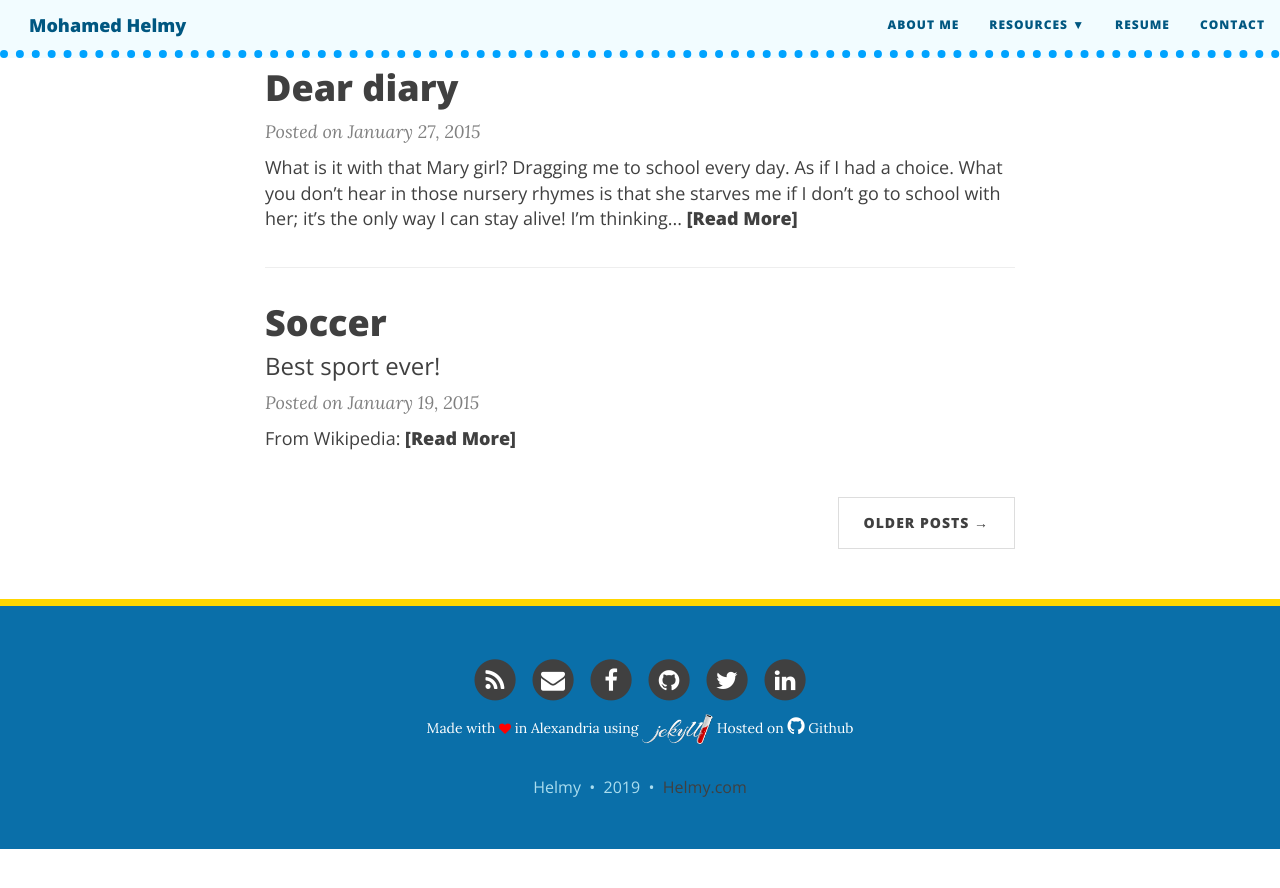
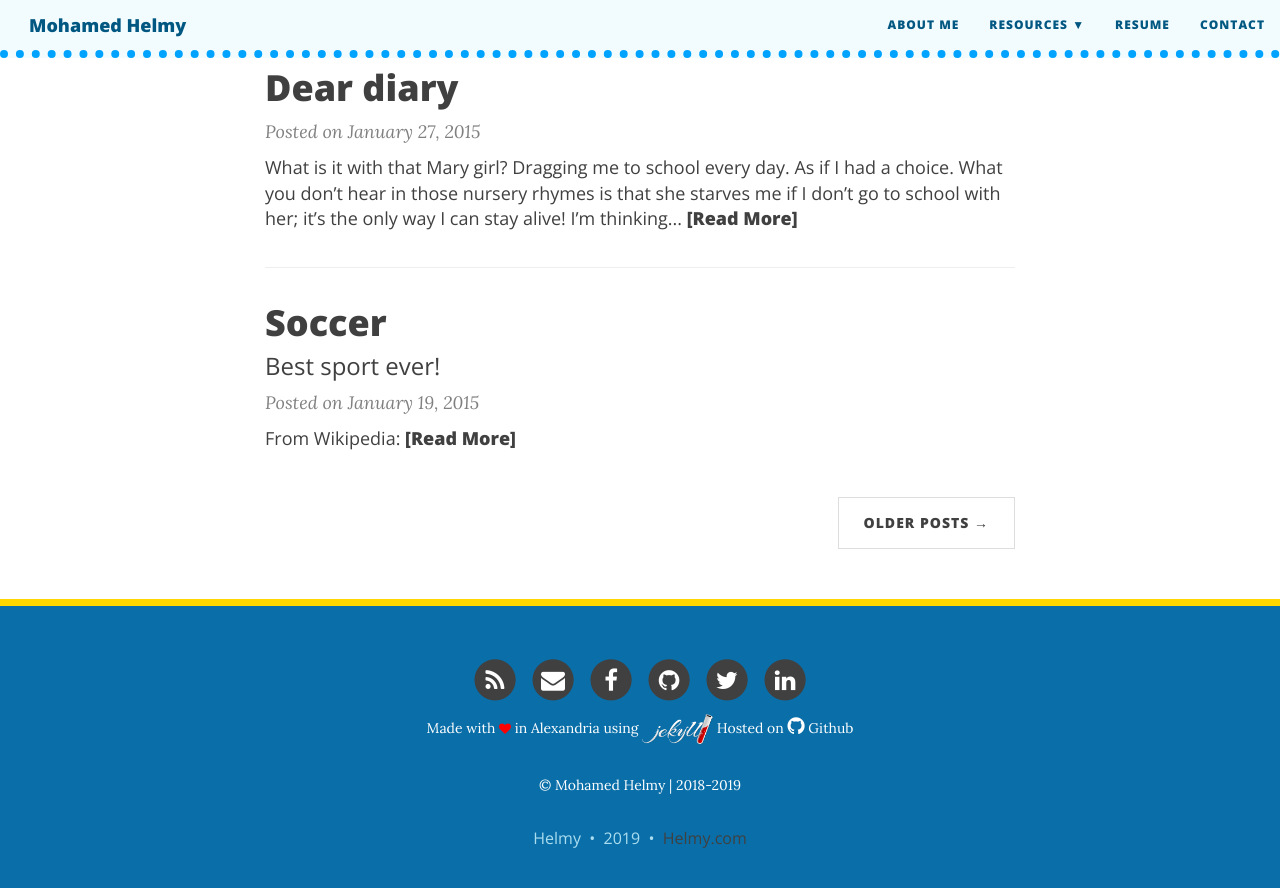
Before and after one commit to M-Helmy/m-helmy.github.io, a Jekyll site: the page built from index.html, in a window 1280 px wide and 900 px high, scrolled down 1176 px. Shown: the top 888 px of the window. Built offline with Jekyll 4.4.1, drawn with Linux system fonts in a browser that asks for light colours; nearby versions of some CDN libraries; the list of posts is cut into pages by our own code; before the commit the page ends 2025 px from its top, so only the background shows below that.

Commit message:
Update footer.html

```diff
--- a/_includes/footer.html
+++ b/_includes/footer.html
@@ -25,13 +25,18 @@
         </ul>
 
       <!-- Please don't remove this, keep my open source work credited :) -->
+
       <p class="theme-by text-muted">
 
       <font color="white"> Made with </font> <i class="fa fa-heart" style="font-size:12px;color:red"></i> <font color="white"> in Alexandria using </font><img src="https://raw.githubusercontent.com/M-Helmy/m-helmy.github.io/master/img/jekyll.png" alt="jekyll logo"> <font color="white"> Hosted on </font> <i class="fa fa-github" style="font-size:20px;color:white"></i><font color="white"> Github </font> </p>
 
+      </p>
+
+      <p class="theme-by text-muted">
+
+      <font color="white"> © Mohamed Helmy | 2018-2019 </font>
 
       </p>
-
 
 
 
```
